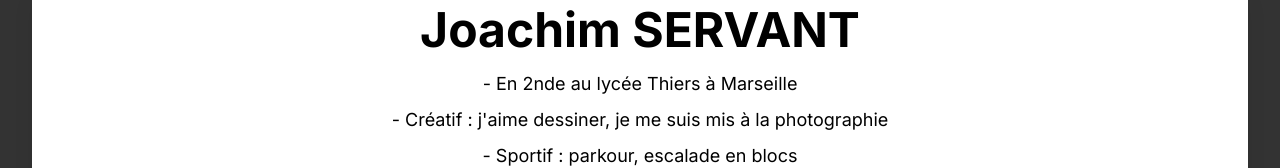
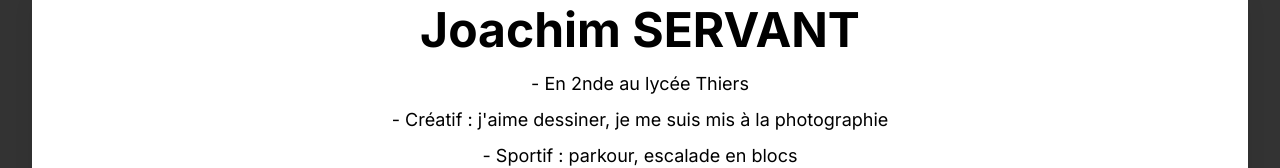
Before and after one commit to joavant/portfolio, a plain HTML site: page index.html in a window 1280 px wide. Shown: the part 148-316 px from the top of the page. Drawn offline with nearby package versions, Linux system fonts and the light colour scheme.

Commit message:
Update index.html

```diff
--- a/index.html
+++ b/index.html
@@ -79,7 +79,7 @@
 
         <section id="profile-section" class="profile bg-white text-black text-center p-8 m-4 rounded-xl shadow-xl mb-12 fade-in-up">
             <h1 class="text-5xl font-extrabold mb-4" data-i18n-key="profileName">Joachim SERVANT</h1>
-            <p class="text-lg mb-2" data-i18n-key="profileLine1">- En 2nde</p>
+            <p class="text-lg mb-2" data-i18n-key="profileLine1">- En 2nde au Lycée Thiers</p>
             <p class="text-lg mb-2" data-i18n-key="profileLine2">- Créatif : j'aime dessiner, je me suis mis à la photographie</p>
             <p class="text-lg mb-2" data-i18n-key="profileLine3">- Sportif : parkour, escalade en blocs</p>
             <p class="text-lg" data-i18n-key="profileLine4">- Bénévole Unicef (Jeune ambassadeur)</p>
@@ -352,7 +352,7 @@
                     pageTitle: "Mon Portfolio",
                     portfolioTitle: "Mon Portfolio",
                     profileName: "Joachim SERVANT",
-                    profileLine1: "- En 2nde au lycée Thiers à Marseille",
+                    profileLine1: "- En 2nde au lycée Thiers",
                     profileLine2: "- Créatif : j'aime dessiner, je me suis mis à la photographie",
                     profileLine3: "- Sportif : parkour, escalade en blocs",
                     profileLine4: "- Bénévole Unicef (Jeune ambassadeur)",
@@ -413,7 +413,7 @@
                     pageTitle: "My Portfolio",
                     portfolioTitle: "My Portfolio",
                     profileName: "Joachim SERVANT",
-                    profileLine1: "- Currently in 10th grade at Thiers High School in Marseille",
+                    profileLine1: "- Currently in 10th grade at Thiers High School",
                     profileLine2: "- Creative: I love to draw and have started photography",
                     profileLine3: "- Athlete: practicing parkour and bouldering",
                     profileLine4: "- UNICEF Volunteer (Young Ambassador)",
```
